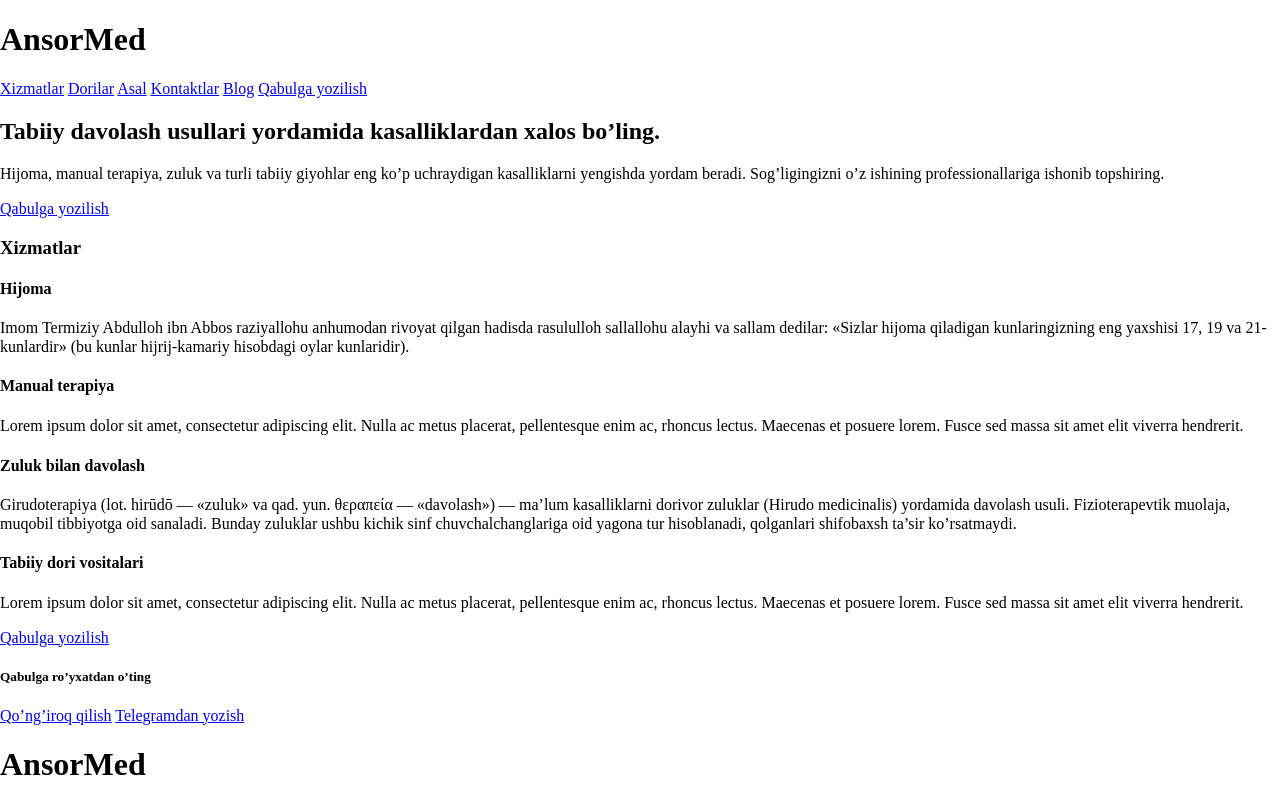
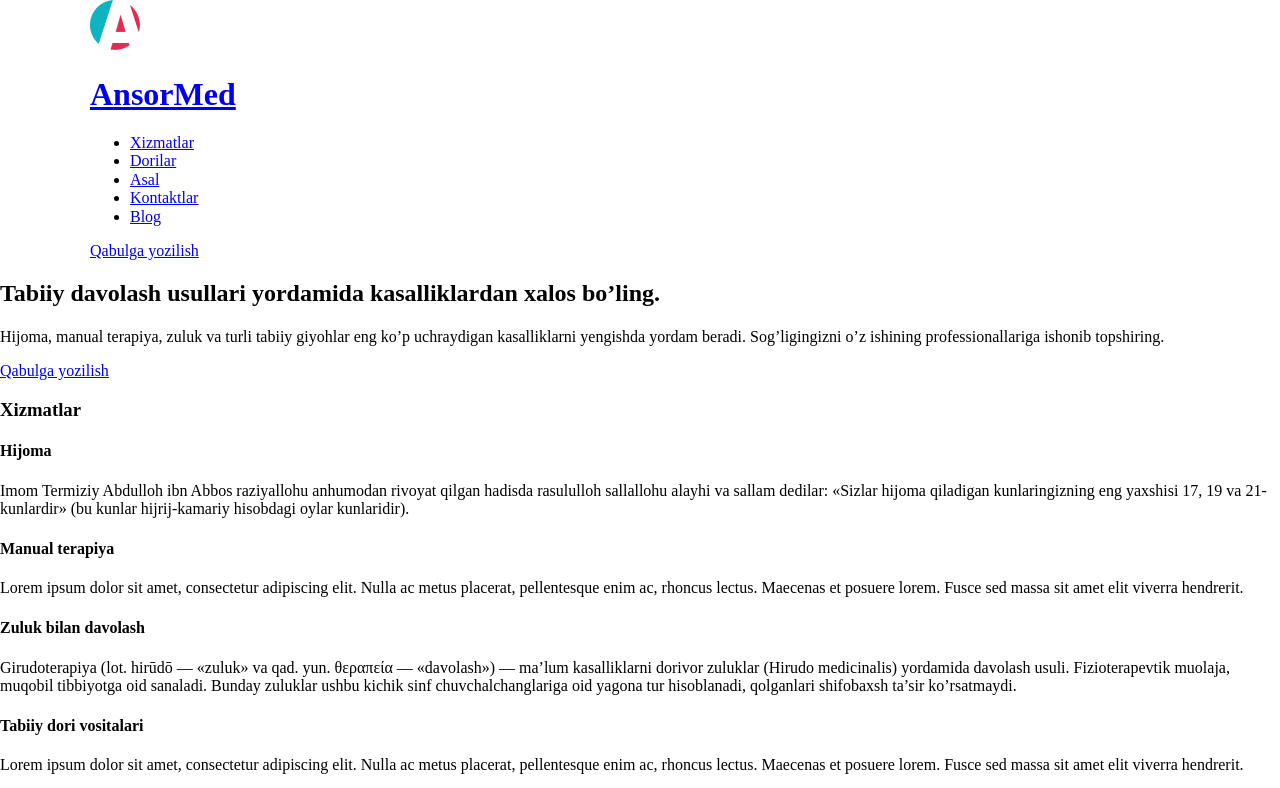
Before and after one commit to najmiddinabdullaev/AnsorMed, a plain HTML site: page index.html in a window 1280 px wide. Shown: the top 788 px of the page. Drawn offline with Linux system fonts and the light colour scheme.

Commit message:
Add site header markup

```diff
--- a/css/styles.css
+++ b/css/styles.css
@@ -5,4 +5,19 @@ box-sizing: border-box;
 .body {
   margin: 0;
   padding: 0;
+  font-family: "Open Sans",Arial,sans-serif;
+  font-size: 16px;
+  line-height:1.5 ;
+  color: #444;
+  background-color: white;
 }
+
+/* Container */
+.container{
+width: 100%;
+max-width: 1160px;
+padding-left: 30px;
+padding-right: 30px;
+margin-left: auto;
+margin-right: auto;
+}
--- a/index.html
+++ b/index.html
@@ -6,6 +6,12 @@
   <meta name="viewport" content="width=device-width, initial-scale=1.0">
   <title>AnsorMed</title>
 
+  <!-- Google fonts -->
+  <link rel="preconnect" href="https://fonts.googleapis.com">
+  <link rel="preconnect" href="https://fonts.gstatic.com" crossorigin>
+  <link href="https://fonts.googleapis.com/css2?family=Open+Sans:wght@400;600;700&display=swap" rel="stylesheet">
+
+  <!-- Styles -->
   <link rel="stylesheet" href="css/normalize.css">
   <link rel="stylesheet" href="css/styles.css">
 
@@ -15,13 +21,29 @@
   <!-- Site header -->
 
 
-  <h1>AnsorMed</h1>
-<a href="#">Xizmatlar</a>
-<a href="#">Dorilar</a>
-<a href="#">Asal</a>
-<a href="#">Kontaktlar</a>
-<a href="#">Blog</a>
-<a href="#">Qabulga yozilish</a>
+  <header class="site header">
+    <div class="site-header-container container">
+      <a href="site-header-logo">
+      <img class="site-header-logo-img" src="img/logo-icon.jpg" alt="Ansormed logo icon" width="50" height="50"
+      srcset="img/logo-icon.jpg 1x, img/logo-icon@2x.jpg 2x">
+      <h1>AnsorMed</h1>
+      </a>
+
+
+      <!-- Sitenav -->
+
+      <nav class="sitenav">
+        <ul class="sitenav-list">
+          <li class="sitenav-item"><a class="sitenav-link" href="#">Xizmatlar</a></li>
+          <li class="sitenav-item"><a class="sitenav-link" href="#">Dorilar</a></li>
+          <li class="sitenav-item"><a class="sitenav-link" href="#">Asal</a></li>
+          <li class="sitenav-item"><a class="sitenav-link" href="#">Kontaktlar</a></li>
+          <li class="sitenav-item"><a class="sitenav-link" href="#">Blog</a></li>
+        </ul>
+      </nav>
+      <a class="main-link" href="#">Qabulga yozilish</a>
+    </div>
+  </header>
 
 <h2>Tabiiy davolash usullari yordamida kasalliklardan xalos bo’ling.</h2>
 <p>Hijoma, manual terapiya, zuluk va turli tabiiy giyohlar eng ko’p uchraydigan kasalliklarni yengishda yordam beradi. Sog’ligingizni o’z ishining professionallariga ishonib topshiring.</p>
```
Also changed, not shown: img/logo-icon.jpg (added), img/logo-icon@2x.jpg (added).
